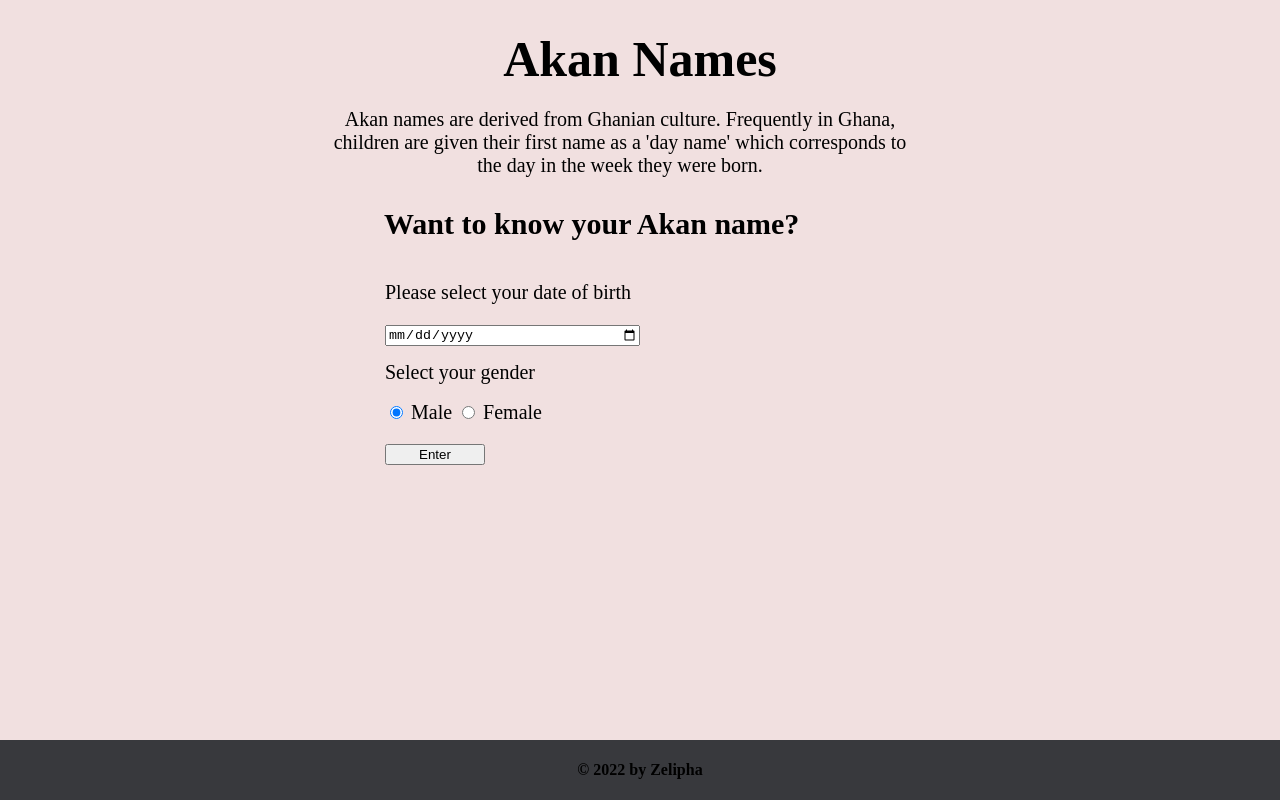
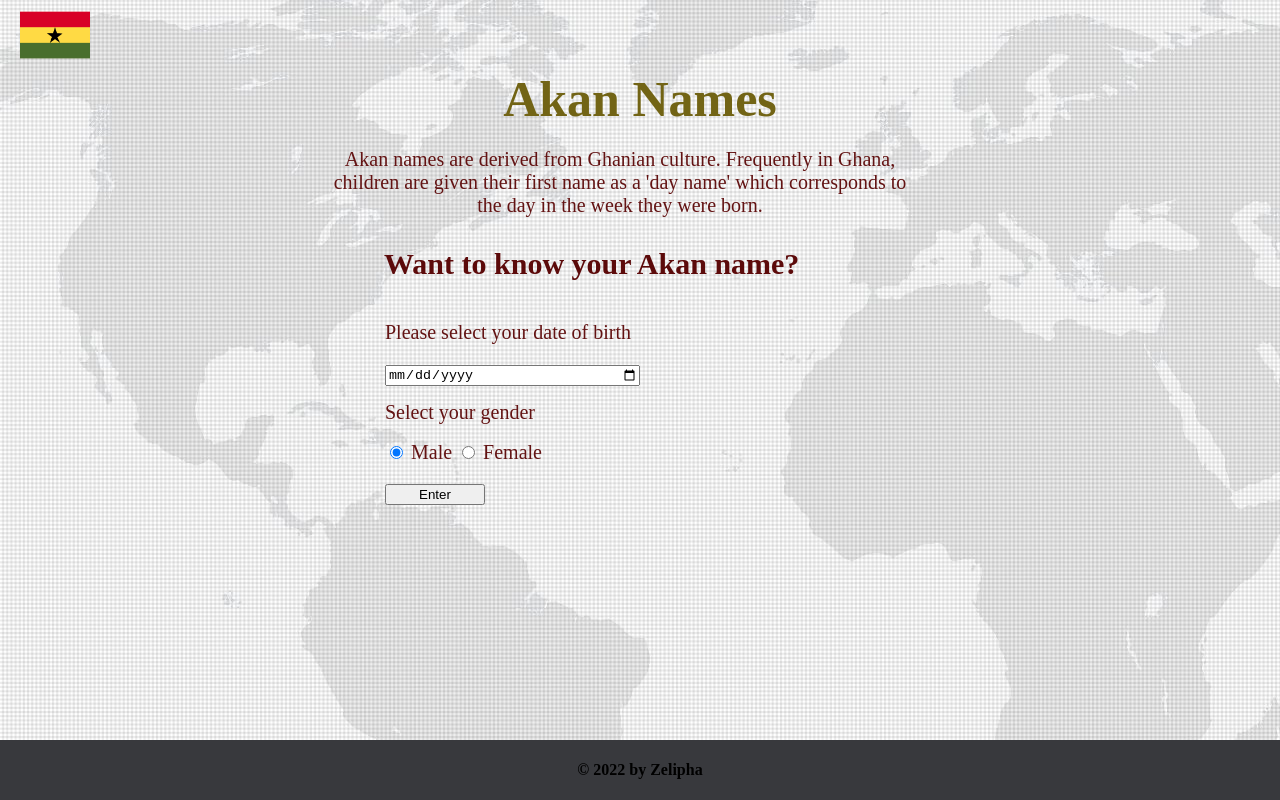
Before and after one commit to Zelipha/akan_names, a plain HTML site: page index.html in a window 1280 px wide. Drawn offline with Linux system fonts and the light colour scheme.

Commit message:
Added more styling

```diff
--- a/CSS/style.css
+++ b/CSS/style.css
@@ -1,7 +1,19 @@
 body {
   margin: 0;
   padding: 0;
-  background-color: rgba(233, 204, 204, 0.6);
+  height: 100vh;
+  color: rgb(99, 19, 19);
+  background: url("../images/world.jpg");
+  background-repeat: no-repeat;
+}
+
+header {
+  background: url("../images/ghana.png");
+  background-repeat: no-repeat;
+  background-size: 70px;
+  background-position: 20px center;
+  height: 70px;
+  width: 100%;
 }
 
 section .main h1,
@@ -11,11 +23,13 @@ p {
 
 section .main h1 {
   font-size: 50px;
-  margin: 30px 0 20px 0;
+  margin: 0px 0 20px 0;
+  color: rgb(114, 100, 21);
 }
 
 section .main p {
   font-size: 20px;
+  font-weight: 500;
   width: 600px;
   margin-left: 25%;
   margin-top: 0;
@@ -24,6 +38,7 @@ section .main p {
 section .main h3 {
   font-size: 30px;
   margin-left: 30%;
+  color: rgb(92, 10, 10);
 }
 
 form {
@@ -46,15 +61,21 @@ form {
   width: 100px;
   cursor: pointer;
 }
+#h3 {
+  color: rgb(8, 90, 8);
+  margin-left: 20%;
+  margin-top: 10px;
+}
 
 footer {
   background-color: #38393d;
   height: 60px;
   width: 100%;
   bottom: 0;
-  position: absolute;
+  position: fixed;
   display: flex;
   justify-content: center;
   align-items: center;
+  color: black;
   font-weight: 900;
 }
```
